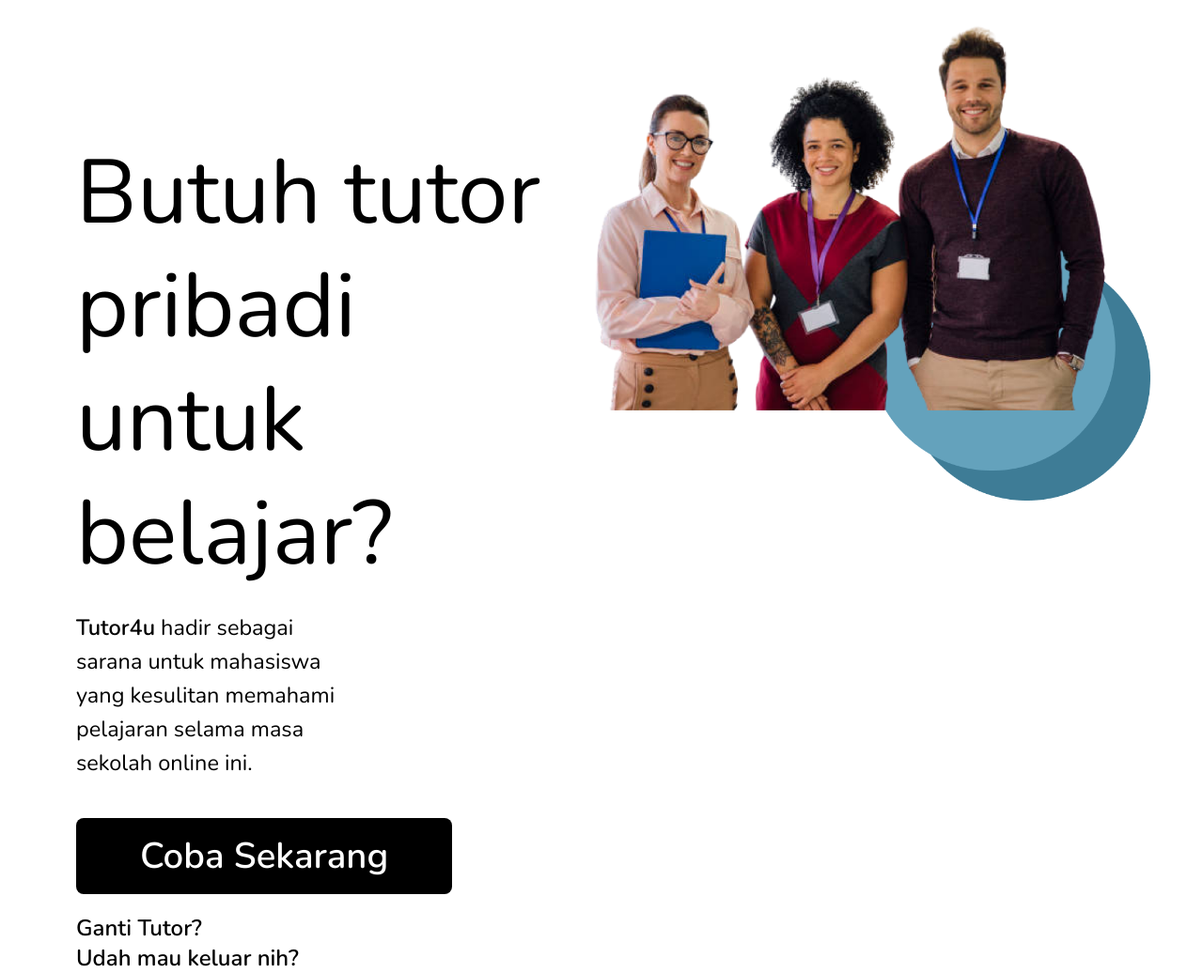
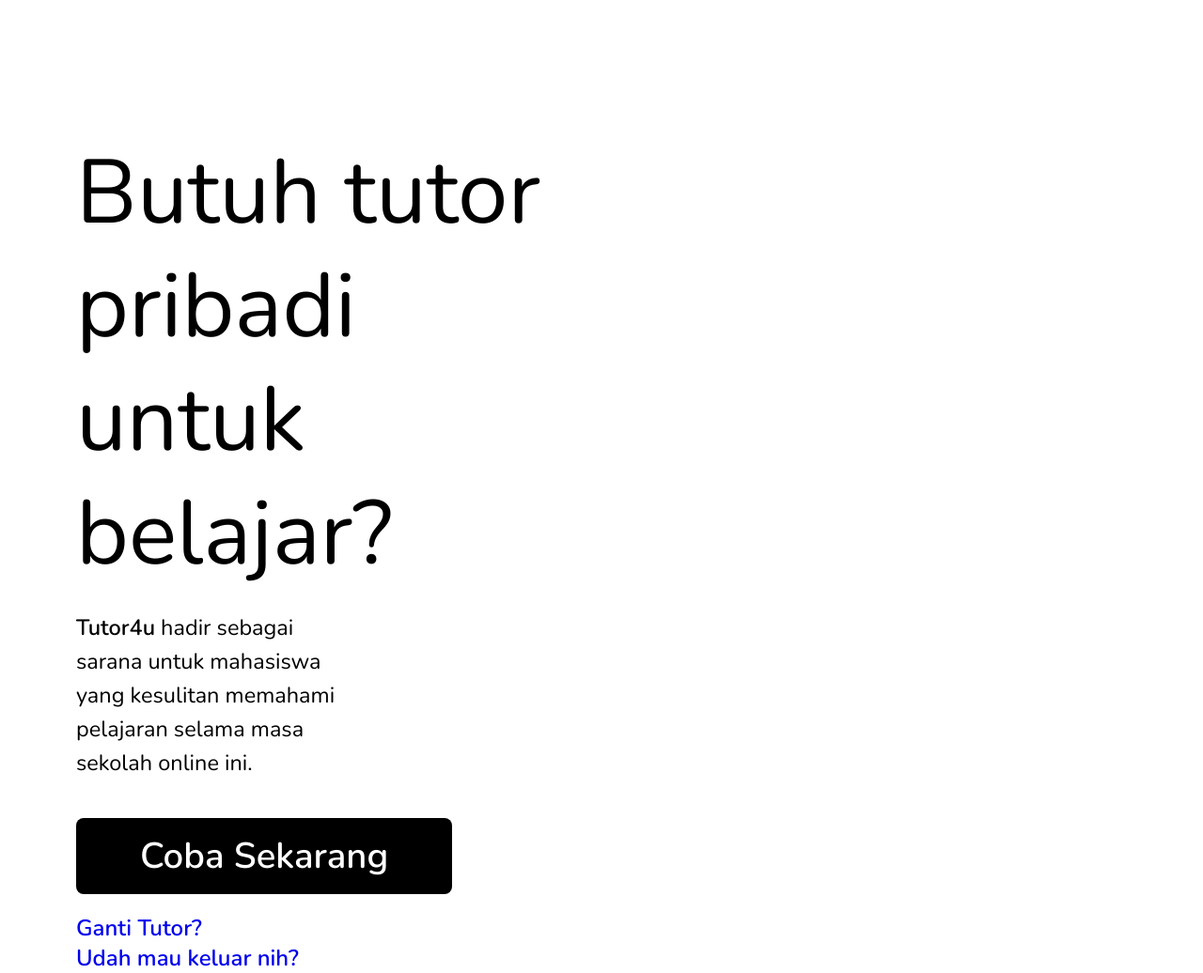
Before and after one commit to ameliahernawan/tugas-kelompok-basdat, a PHP site: page / in a window 1280 px wide. Shown: the part 120-1156 px from the top of the page at 94% size. Run offline with PHP 8.4, Linux system fonts and the light colour scheme.

Commit message:
pencetan edit

```diff
--- a/index.php
+++ b/index.php
@@ -6,7 +6,7 @@
                 <p><span>Tutor4u</span> hadir sebagai sarana untuk mahasiswa yang kesulitan memahami pelajaran selama masa sekolah online ini.</p>
                 <!--dari sini ntar masuk ke halaman login-->
                 <a href="daftar.php" class="tombol">Coba Sekarang</a>
-                <h2 style="margin-top:20px;">Ganti Tutor?</h2>
+                <h2 style="margin-top:20px;"><a href="edit.php">Ganti Tutor?</h2>
                 <h2>Udah mau keluar nih?</h2>
             </div>
 
```
